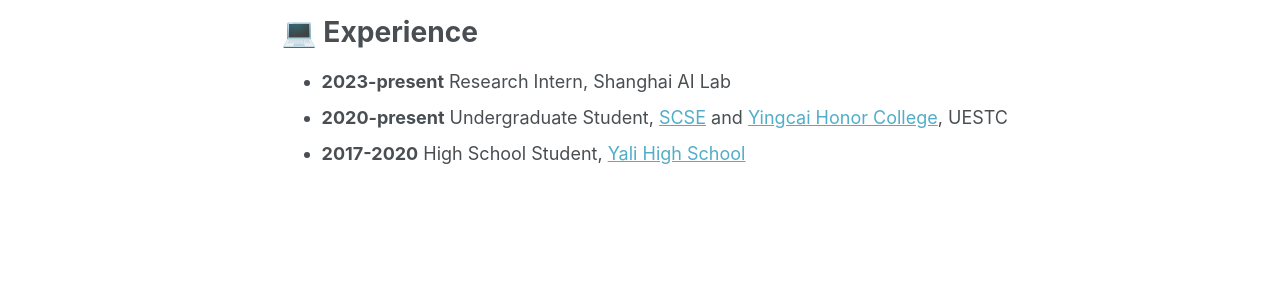
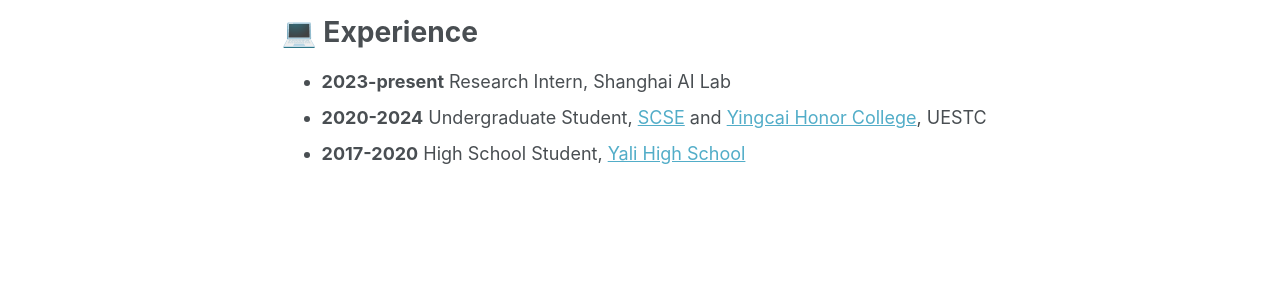
Before and after one commit to zmliao/zmliao.github.io, a Jekyll site: the page built from _pages/about.md, in a window 1280 px wide and 1160 px high. Shown: the part 577-877 px from the top of the window. Built offline with Jekyll 4.4.1, drawn with Linux system fonts in a browser that asks for light colours.

Commit message:
Update about.md

```diff
--- a/_pages/about.md
+++ b/_pages/about.md
@@ -22,7 +22,7 @@ I am currently learning GPU programming and compiler for AI.
 
 # 💻 Experience
 + **2023-present** Research Intern, Shanghai AI Lab
-+ **2020-present** Undergraduate Student, [SCSE](https://www.scse.uestc.edu.cn/) and [Yingcai Honor College](https://www.yingcai.uestc.edu.cn/), UESTC
++ **2020-2024** Undergraduate Student, [SCSE](https://www.scse.uestc.edu.cn/) and [Yingcai Honor College](https://www.yingcai.uestc.edu.cn/), UESTC
 + **2017-2020** High School Student, [Yali High School](http://www.yali.hn.cn/)
 
 
```
